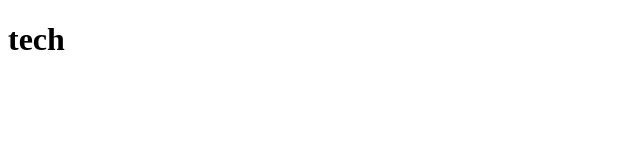
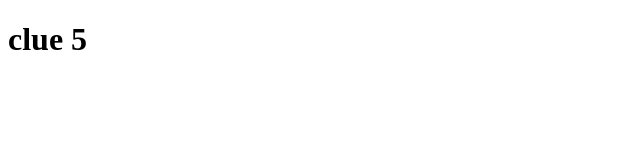
Before and after one commit to swayam4751s/clue5, a plain HTML site: page index.html in a window 1280 px wide. Shown: the full height of the page, 0-640 px from the left. Drawn offline with Linux system fonts and the light colour scheme.

Commit message:
Update index.html

```diff
--- a/index.html
+++ b/index.html
@@ -6,6 +6,6 @@
     <title>Document</title>
 </head>
 <body>
-    <h1> tech </h1>
+    <h1> clue 5 </h1>
 </body>
 </html>
```
